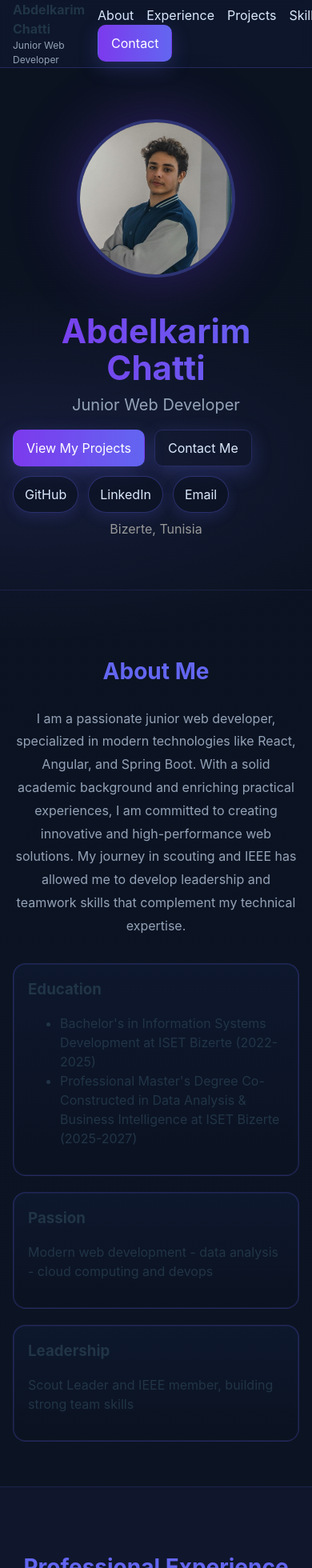
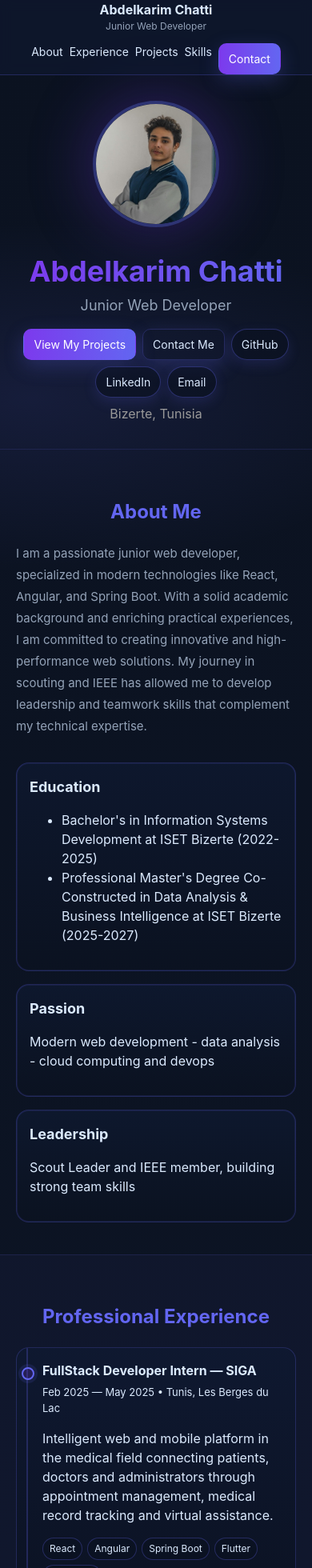
Before and after one commit to KareemChatti/Personal-Portfolio, a React (Vite) app: page / in a window 390 px wide. Shown: the top 1960 px of the page at 80% size. Built offline with nearby package versions, Linux system fonts and the light colour scheme.

Commit message:
fixed responsivness

```diff
--- a/src/App.css
+++ b/src/App.css
@@ -75,9 +75,149 @@ html { scroll-behavior: smooth; }
 .footer { padding: 24px 0; border-top: 1px solid var(--border); text-align: center; color: var(--muted); }
 
 @media (max-width: 768px) {
-  .hero-inner { flex-direction: column; text-align: center; }
-  .hero-img { margin-bottom: 12px; }
-  .hero-text h1 { font-size: 42px; }
-  .contact-card { grid-template-columns: 1fr; }
-  .card:hover { transform: scale(1.02); }
+  /* Header & Navigation */
+  .header-inner {
+    flex-direction: column;
+    padding: 12px 0;
+    gap: 12px;
+  }
+  .brand {
+    text-align: center;
+  }
+  .nav {
+    display: flex;
+    flex-wrap: wrap;
+    justify-content: center;
+    gap: 8px;
+  }
+  .nav a {
+    margin-left: 0;
+    font-size: 14px;
+  }
+
+  /* Hero Section */
+  .hero {
+    padding: 32px 0;
+  }
+  .hero-inner {
+    flex-direction: column;
+    text-align: center;
+    gap: 24px;
+  }
+  .hero-img {
+    width: 150px;
+    height: 150px;
+    margin-bottom: 12px;
+  }
+  .hero-text h1 {
+    font-size: 36px;
+  }
+  .hero-text p {
+    font-size: 18px;
+  }
+  .hero-actions {
+    justify-content: center;
+    gap: 8px;
+  }
+  .btn, .pill-btn {
+    font-size: 14px;
+    padding: 8px 12px;
+  }
+
+  /* Sections */
+  .section {
+    padding: 40px 0;
+  }
+  .section-title {
+    font-size: 24px;
+    margin-bottom: 20px;
+  }
+
+  /* Cards */
+  .cards {
+    grid-template-columns: 1fr;
+    gap: 16px;
+  }
+  .card {
+    padding: 16px;
+  }
+  .card:hover {
+    transform: scale(1.02);
+  }
+  .card h3 {
+    font-size: 18px;
+  }
+
+  /* Experience Items */
+  .item {
+    padding: 16px 16px 16px 32px;
+  }
+  .item::before {
+    left: 12px;
+  }
+  .item::after {
+    left: 6px;
+    width: 12px;
+    height: 12px;
+  }
+  .item-head h3 {
+    font-size: 16px;
+  }
+  .item-head span {
+    font-size: 13px;
+  }
+  .item:hover {
+    transform: translateX(4px) scale(1.01);
+  }
+
+  /* Skills */
+  .skills-cards {
+    grid-template-columns: 1fr;
+    gap: 12px;
+  }
+  .skill-card {
+    padding: 14px;
+  }
+  .skill-head {
+    font-size: 16px;
+  }
+  .skill-card ul {
+    font-size: 14px;
+  }
+
+  /* Contact */
+  .contact-card {
+    grid-template-columns: 1fr;
+    gap: 16px;
+    padding: 20px;
+  }
+  .contact-card-left h3 {
+    font-size: 20px;
+  }
+  .contact-info {
+    font-size: 14px;
+  }
+  .contact-card-actions {
+    justify-content: center;
+  }
+
+  /* Tags & Pills */
+  .tags {
+    gap: 6px;
+  }
+  .pill {
+    font-size: 12px;
+    padding: 4px 8px;
+  }
+
+  /* About intro */
+  .about-intro p {
+    font-size: 15px;
+    text-align: left;
+  }
+
+  /* Container padding */
+  .container {
+    padding: 0 20px;
+  }
 }
--- a/src/index.css
+++ b/src/index.css
@@ -34,15 +34,14 @@ h1 { line-height: 1.1; }
 
 button { font-family: inherit; }
 
+/* Force dark theme on all devices */
 @media (prefers-color-scheme: light) {
   :root {
-    color: #213547;
-    background-color: #ffffff;
-  }
-  a:hover {
-    color: #747bff;
-  }
-  button {
-    background-color: #f9f9f9;
+    color-scheme: dark;
+    color: var(--text);
+    background:
+      radial-gradient(1200px 500px at 80% 70%, rgba(124,58,237,0.15) 0%, rgba(124,58,237,0) 60%),
+      radial-gradient(900px 400px at 10% 10%, rgba(99,102,241,0.12) 0%, rgba(99,102,241,0) 55%),
+      linear-gradient(180deg, var(--bg) 0%, var(--bg-2) 100%);
   }
 }
```
